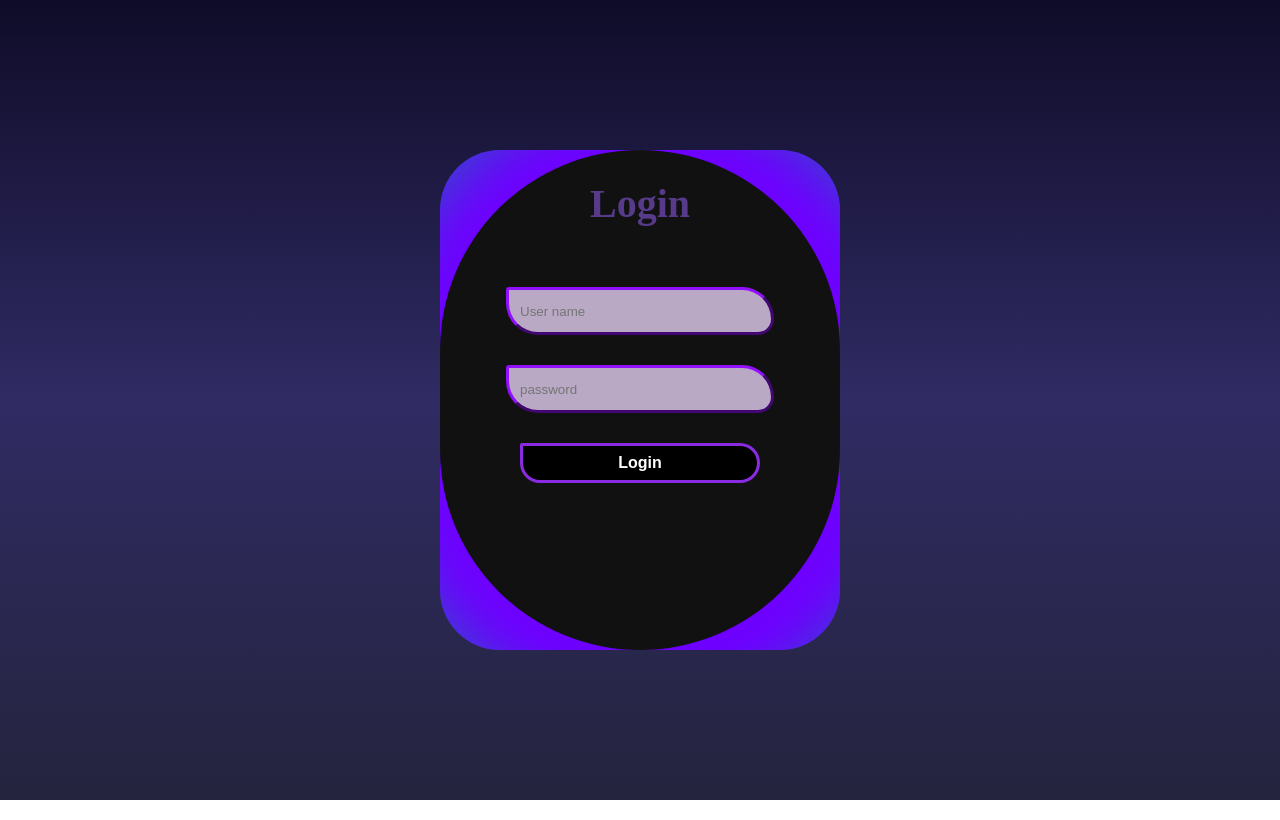
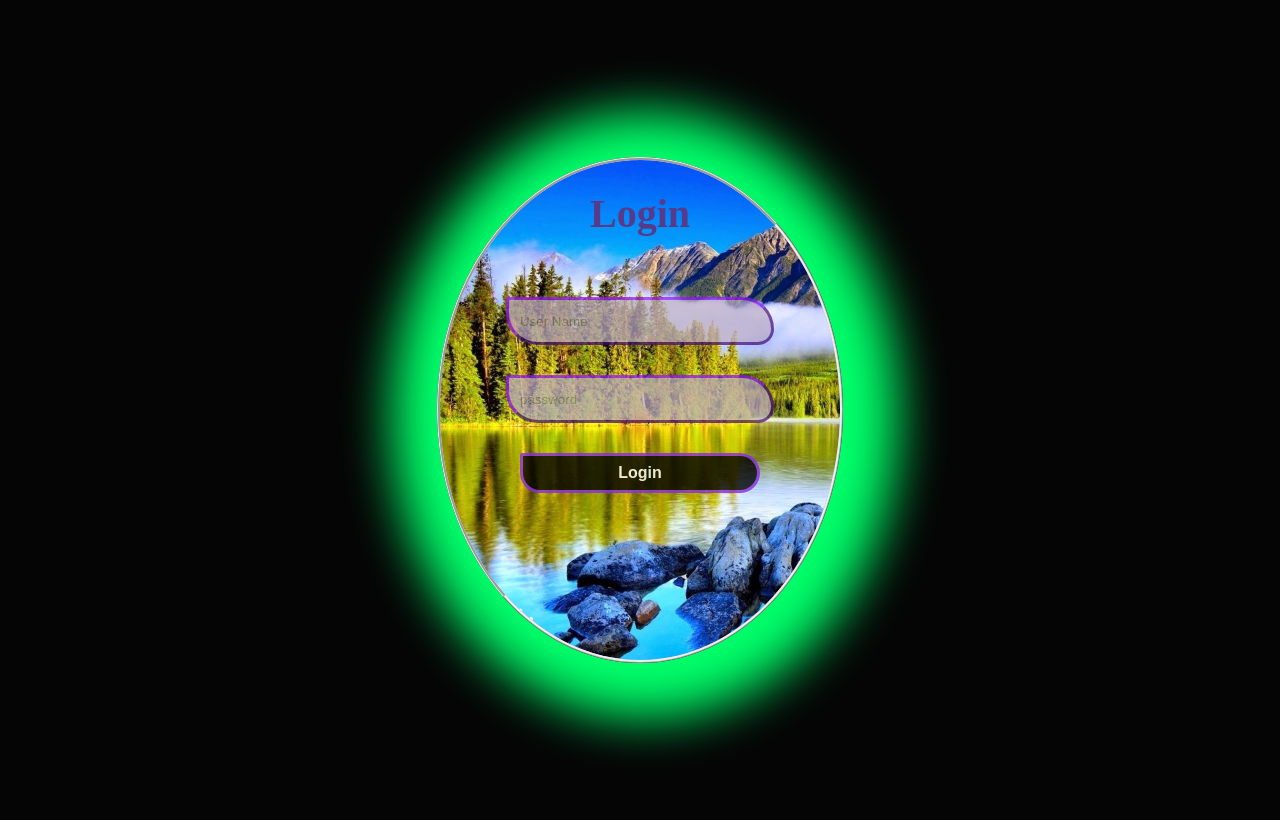
Before and after one commit to adibsohrabi/html, a plain HTML site: page Login form2/index.html in a window 1280 px wide. Drawn offline with Linux system fonts and the light colour scheme.

Commit message:
Edit login form from Adib Javascript

```diff
--- a/Login form2/index.html
+++ b/Login form2/index.html
@@ -6,14 +6,14 @@
     <title>Login form</title>
     <link rel="stylesheet" href="s.css">
 </head>
-<body>
-     <div class="main">
+<body class="main">
+     <div >
         <div class="login">
             <form >
                 <label for="">Login</label>
-                <input type="email" placeholder="User name">
-                <input type="password" placeholder="password">
-                <button>Login</button>
+                <input id="username" type="email" placeholder="User Name"  >
+                <input id="password" type="password" placeholder="password">
+                <button onclick="checkuser()">Login</button>
             </form>
         </div>
 
@@ -21,3 +21,18 @@
 
 </body>
 </html>
+<script type="text/javascript">
+    function checkuser(){
+        // alert("Welcome to check javascript");
+        var usernameGet=document.getElementById('username').value;
+        var Pass=document.getElementById('password').value;
+        if((usernameGet =="a@a.com") && (Pass=="1234"))
+            {
+                alert("حله");
+            }
+        else
+        {
+            alert("مشکل داره")
+        }
+}
+</script>
--- a/Login form2/s.css
+++ b/Login form2/s.css
@@ -11,11 +11,12 @@ body{
 .main{
 	/* width: 300px; */
 	/* height: 500px; */
-    background: rgb(61, 61, 212);
+    background: rgb(5, 5, 5);
 	overflow: hidden;
-	border-radius: 60px;
-    animation: free-learn 5s   alternate-reverse;
-    /* padding: 35px; */
+	border-radius: 25%;
+    animation: free-learn 5s   alternate-reverse infinite;
+    padding: 10px;
+    /* background-color: transparent; */
 }
 
 label{
@@ -39,6 +40,7 @@ input{
     border-color: rgb(115, 13, 199);
     border-radius: 10px 100px 50px 100px;
     outline: none;
+    opacity: 70%;
 
 }
 input:focus, textarea:focus {
@@ -63,6 +65,7 @@ button{
 	border-radius: 10px 100px 100px 100px;
 	transition: 0.6s ease-in;
 	cursor: pointer;
+    opacity: 80%;
 }
 button:hover{
     background:#b1a7c4;
@@ -71,11 +74,14 @@ button:hover{
 .login{
     height: 500px;
     width:400px;
-    background: #111111;
-    transition: 1s ease-in-out;
+    /* background: #111111; */
+    background-image: url(../public/img/2.jpg);
+    background-size: cover;
+    transition: 1s ease;
+    border-style: ridge;
     /* border-radius: 10px 110px / 120px; */
-    border-radius: 14em;
-    box-shadow: 5px 5px 50px 50px rgb(111, 0, 255)
+    border-radius: 80%;
+    box-shadow: 5px 5px 50px 50px rgb(0, 255, 106)
 
 
 
```
Also changed, not shown: public/img/1.jpg (added), public/img/2.jpg (added).
